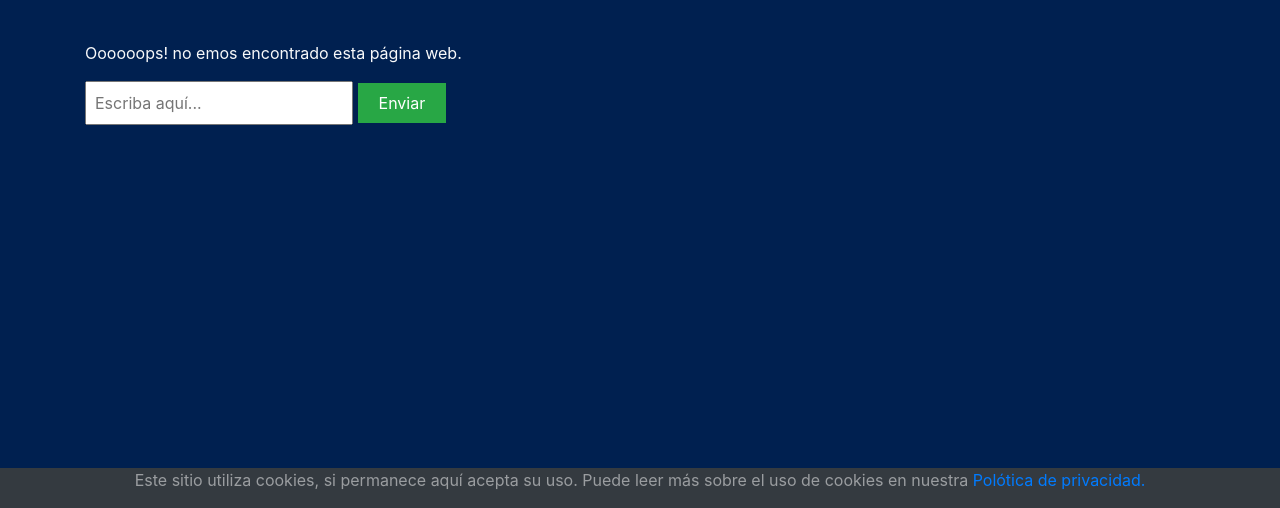
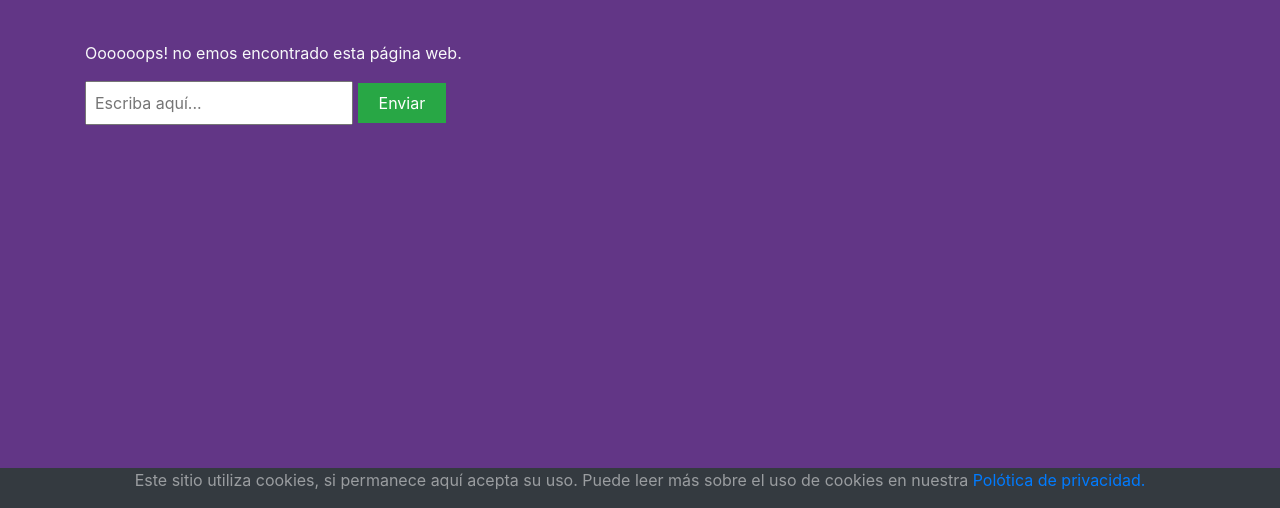
Before and after one commit to TheDaeman/BootstrapExample1, a plain HTML site: page error.html in a window 1280 px wide. Shown: the part 292-800 px from the top of the page. Drawn offline with nearby package versions, Linux system fonts and the light colour scheme.

Commit message:
Se modificó el fondo de Error.html

```diff
--- a/error.html
+++ b/error.html
@@ -19,6 +19,10 @@
 
     <style>
             @import "https://fonts.googleapis.com/css?family=Titan+One";
+            body{
+                background-color: rgb(98, 54, 134);
+            }
+
     </style>
 </head>
 <body class="bodyerror">
```
Also changed, not shown: 1 other file.
